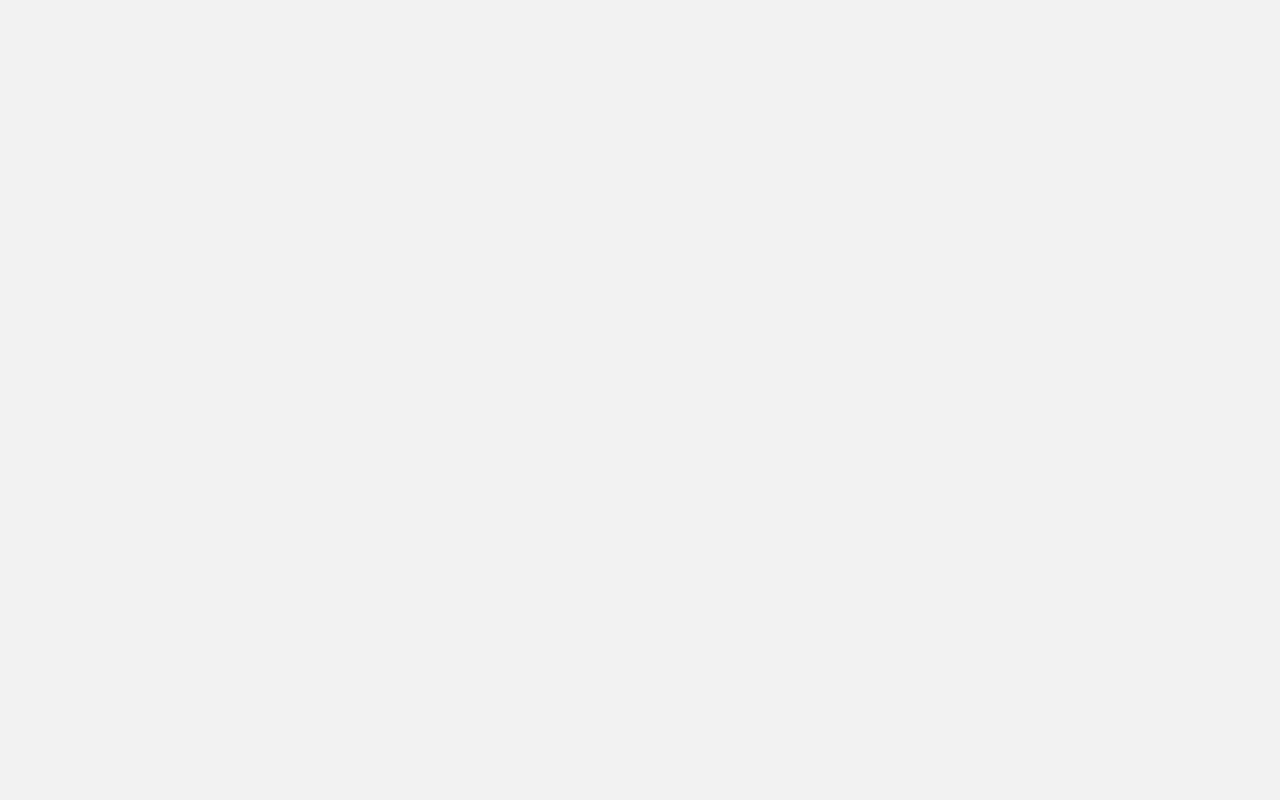
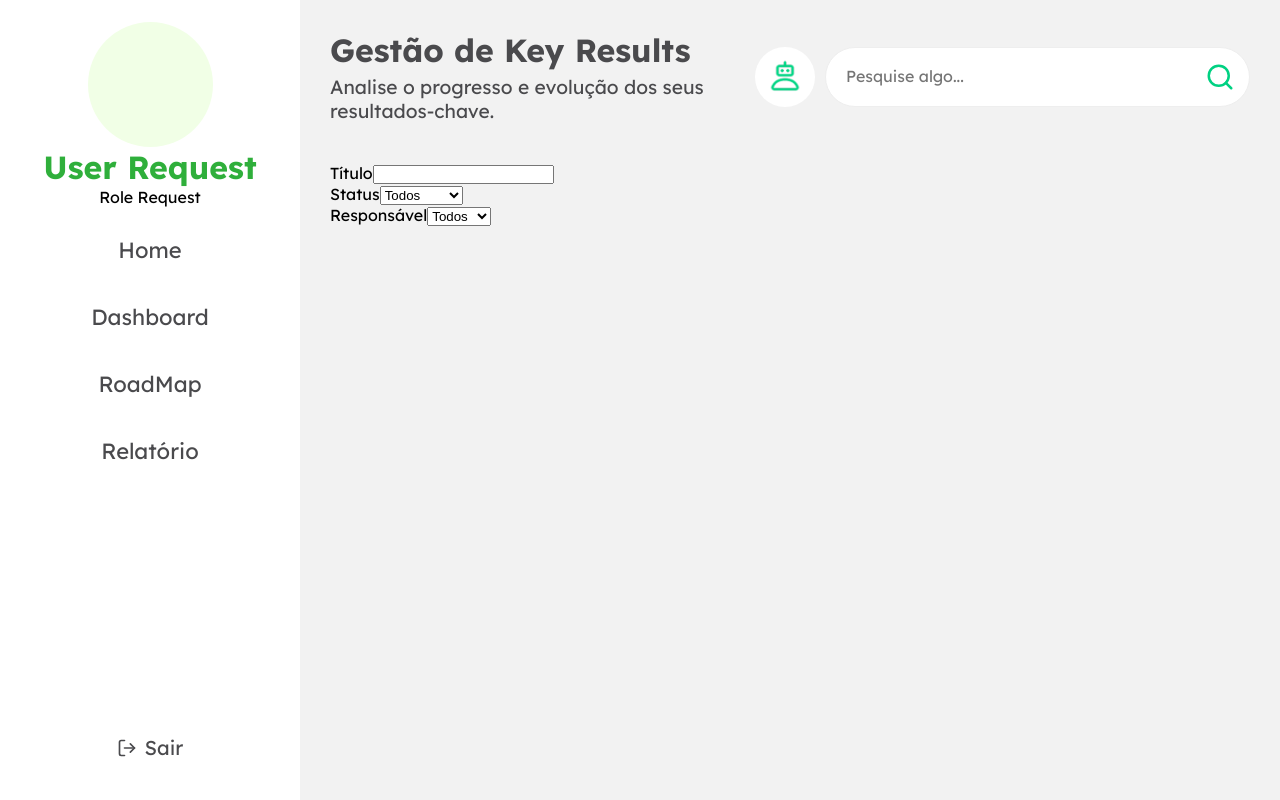
Before and after one commit to PaolaBiscaro/StratVizzion, a React (Vite) app: page /ViewKeyResults in a window 1280 px wide. Before the commit this address had no page. Built offline with nearby package versions, Linux system fonts and the light colour scheme.

Commit message:
Correção da API de gerar relatorio

```diff
--- a/src/App.jsx
+++ b/src/App.jsx
@@ -9,7 +9,7 @@ import Home from "./pages/HomeDirector";
 import Manager from "./pages/HomeManager"
 import ProfileConfiguration from "./pages/ProfileConfiguration";
 import GenerateReport from "./pages/GenerateReport";
-
+import ViewKeyResults from './pages/ViewKeyResults'
 
 
 /*Explicação
@@ -27,9 +27,12 @@ function App() {
         <Route path="/NewOKR" element={<NewOKR />} />
         <Route path="/NewKR" element={<NewKR />} />
         <Route path="/home" element={<Home />} />
-          <Route path="/HomeManager" element={<Manager/>}/>
+        <Route path="/HomeManager" element={<Manager />} />
         <Route path="/ProfileConfiguration" element={<ProfileConfiguration />} />
         <Route path="/relatorio" element={<GenerateReport />} />
+        <Route path="/ViewKeyResults" element={<ViewKeyResults />} />
+
+
       </Routes>
 
     </BrowserRouter>
--- /dev/null
+++ b/src/components/FiltersBar/FiltersBar.jsx
@@ -0,0 +1,37 @@
+// components/FiltersBar/FiltersBar.jsx
+import React from 'react';
+
+export const FiltersBar = ({ configs, values, onChange }) => {
+
+  return (
+    <div className="row-filter-">
+      {configs.map((filter) => (
+        <div key={filter.key} className="flex flex-col mr-4">
+          <label className="text-sm font-medium mb-1">{filter.label}</label>
+
+          {filter.type === 'text' && (
+            <input
+              type="text"
+              value={values[filter.key] || ''}
+              onChange={(e) => onChange(filter.key, e.target.value)}
+              className="border rounded px-2 py-1"
+            />
+          )}
+
+          {filter.type === 'select' && (
+            <select
+              value={values[filter.key] || ''}
+              onChange={(e) => onChange(filter.key, e.target.value)}
+              className="border rounded px-2 py-1"
+            >
+              <option value="">Todos</option>
+              {filter.options?.map(opt => (
+                <option key={opt} value={opt}>{opt}</option>
+              ))}
+            </select>
+          )}
+        </div>
+      ))}
+    </div>
+  );
+};
--- a/src/components/MainReportFilter/MainReportFilter.jsx
+++ b/src/components/MainReportFilter/MainReportFilter.jsx
@@ -1,6 +1,6 @@
 import React, { useState } from "react";
 import './MainReportFilter.css'
-import { getOKR, getProjetos, todasTarefasPendentes, keyResults } from "../../services/data/api_mock";
+import { getProjetos } from "../../services/data/api_mock";
 import FilterPopoverContent from "./FilterPopoverContent";
 import Button from "../Button/Button";
 
@@ -19,14 +19,6 @@ function MainReportFilter() {
     const [okrSelecionada, setOkrSelecionada] = useState("TODAS");
     const todasAsInformacoesProjetos = getProjetos();
 
-    // Dados para os outros campos que não dependem da seleção específica
-    const mock_data = {
-        okr_geral: (getOKR() || []).filter(okr => okr.status !== "Concluído"),
-        todos_projetos: getProjetos(),
-        historico_okr: getOKR(),
-        progresso_projeto: todasTarefasPendentes(),
-        key_results: keyResults()
-    };
 
     const handleCheckboxChange = (id) => {
         setSelectedItems((prev) => ({
@@ -38,48 +30,29 @@ function MainReportFilter() {
     const enviarParaAPI = () => {
         const payload = Object.keys(FIELD_LABELS).map(key => {
             const isSelected = !!selectedItems[key];
-            let dataToSend = [];
+            let filter = null;
 
             if (isSelected) {
                 if (key === 'progresso_projeto') {
-                    const infoProjeto = todasAsInformacoesProjetos[projetoSelecionado];
-                    const tarefasDoProjeto = todasTarefasPendentes().filter(
-                        tarefa => tarefa.projectKey === projetoSelecionado
-                    );
-                    dataToSend = infoProjeto ? [{ ...infoProjeto, tarefas: tarefasDoProjeto }] : [];
-
-                } else if (key === 'okr_geral') {
-
-                    const anexarKRs = (okr) => {
-                        const krsRelacionadas = keyResults().filter(kr => kr.okrId === okr.id);
-                        return { ...okr, key_results: krsRelacionadas };
+                    filter = {
+                        key: projetoSelecionado,
+                        name: todasAsInformacoesProjetos[projetoSelecionado]?.name || "Projeto não encontrado"
                     };
-
-                    if (okrSelecionada === 'TODAS') {
-                        dataToSend = mock_data.okr_geral.map(okr => anexarKRs(okr));
-                    } else {
-                        const especifica = mock_data.okr_geral.find(o => o.id === okrSelecionada);
-                    dataToSend = especifica ? [anexarKRs(especifica)] : [];
-                    }
-
-                } else if (key === 'equipes') {
-                    if (selectedItems['progresso_projeto']) {
-                        const p = todasAsInformacoesProjetos[projetoSelecionado];
-                        dataToSend = p ? [{ nome_projeto: p.name, membros: p.members }] : [];
-                    }
-
-                } else {
-                    dataToSend = mock_data[key] || [];
+                } else if (key === 'okr_geral' && okrSelecionada !== 'TODAS') {
+                    filter = {
+                        okr: okrSelecionada
+                    };
                 }
             }
+
 
             return {
                 selected_field: FIELD_LABELS[key],
                 selected: isSelected ? 1 : 0,
-                data: dataToSend
+                ...(filter && { filter })
             };
         });
-        console.log("Dados da API:", payload);
+        console.log("Dados da API:", JSON.stringify(payload, null, 2));
     };
 
 
--- /dev/null
+++ b/src/pages/ViewKeyResults.jsx
@@ -0,0 +1,72 @@
+import React, { useState } from 'react'; // CORREÇÃO 1: Importar o useState
+import SideBar from '../components/Sidebar/SideBar.jsx';
+import MainTitle from '../components/MainTitle/MainTitle.jsx';
+import SearchBar from "../components/SearchBar/SearchBar";
+import AutoHighlighter from "../components/Highlighter/AutoHighlighter";
+import { useSearch } from "../context/SearchContext";
+import { FiltersBar } from '../components/FiltersBar/FiltersBar.jsx';
+
+const KR_FILTER_CONFIGS = [
+    { key: 'title', label: 'Título', type: 'text' },
+    { key: 'status', label: 'Status', type: 'select', options: ['Aberto', 'Em Foco', 'Concluído'] },
+    { key: 'owner', label: 'Responsável', type: 'select', options: ['Time A', 'Time B'] },
+];
+
+const ViewKeyResults = () => {
+    const { setBusca } = useSearch();
+    const [filters, setFilters] = useState({});
+
+    const data = [];
+
+    const handleFilterChange = (key, value) => {
+        setFilters(prev => ({ ...prev, [key]: value }));
+    };
+
+    const filteredKRs = data.filter(kr => {
+        return Object.entries(filters).every(([key, value]) => {
+            if (!value) return true;
+
+            return String(kr[key] || "").toLowerCase().includes(String(value).toLowerCase());
+        });
+    });
+
+    return (
+        <div className="page-layout">
+            <SideBar />
+            <AutoHighlighter />
+            <main id="content">
+                <div style={{
+                    display: "flex",
+                    alignItems: "center",
+                    justifyContent: "space-between",
+                    width: "100%",
+                    marginBottom: "40px"
+                }}>
+                    <MainTitle
+                        title="Gestão de Key Results"
+                        subtitle="Analise o progresso e evolução dos seus resultados-chave."
+                    />
+                    <SearchBar onSearch={(valor) => setBusca(valor)} />
+                </div>
+
+                <div className='filter-kr'>
+                    <FiltersBar
+                        configs={KR_FILTER_CONFIGS}
+                        values={filters}
+                        onChange={handleFilterChange}
+                    />
+                </div>
+
+                {/* Exemplo de uso: Use filteredKRs para renderizar sua lista/tabela */}
+                <div className="results-container">
+                    {filteredKRs.map(kr => (
+                        <div key={kr.id}>{kr.title}</div>
+                    ))}
+                </div>
+
+            </main>
+        </div>
+    );
+}
+
+export default ViewKeyResults;
```
Also changed, not shown: src/components/FiltersBar/FiltersBar.css (added). Lines whose indentation alone changed are shown as unchanged.
